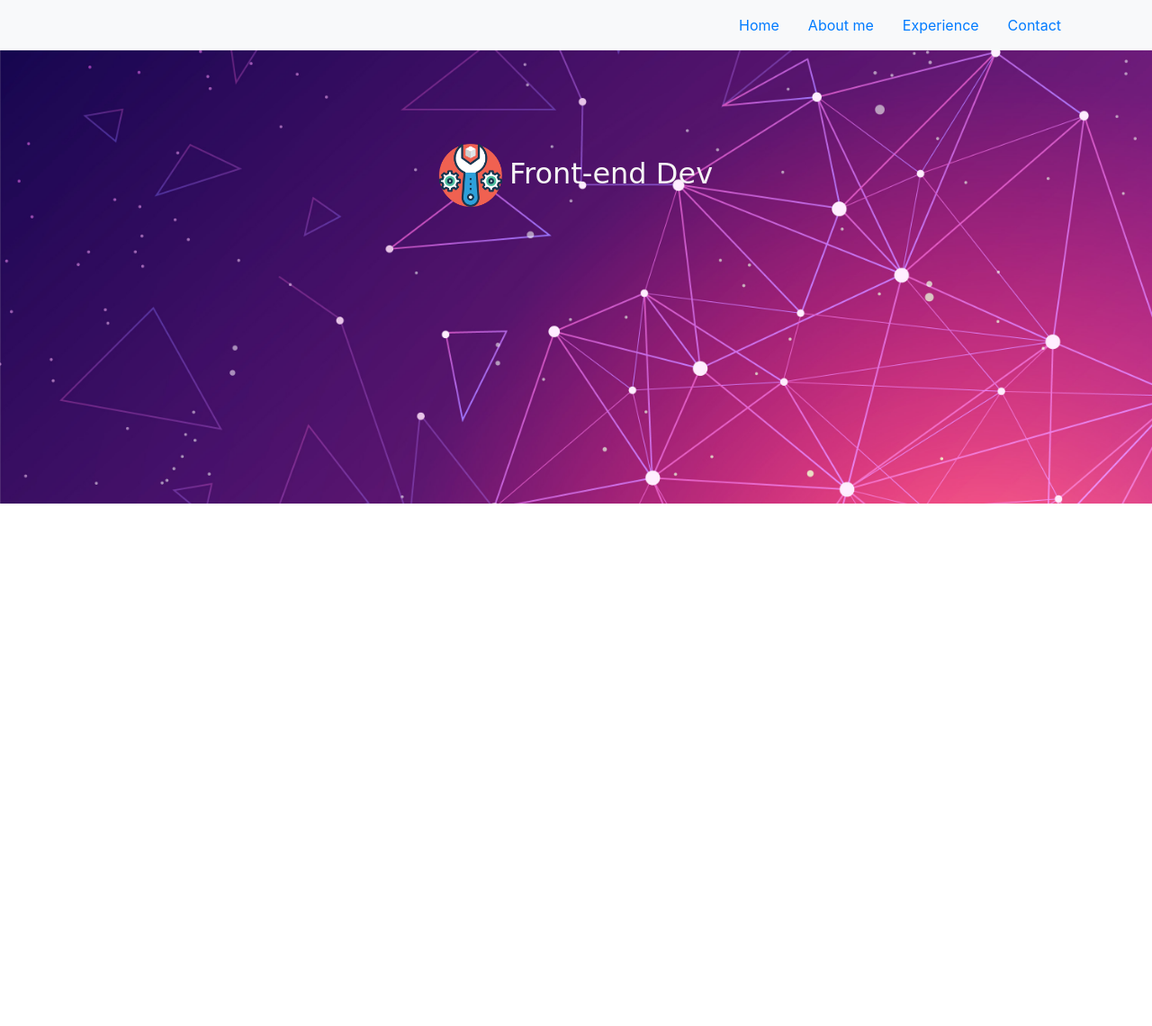
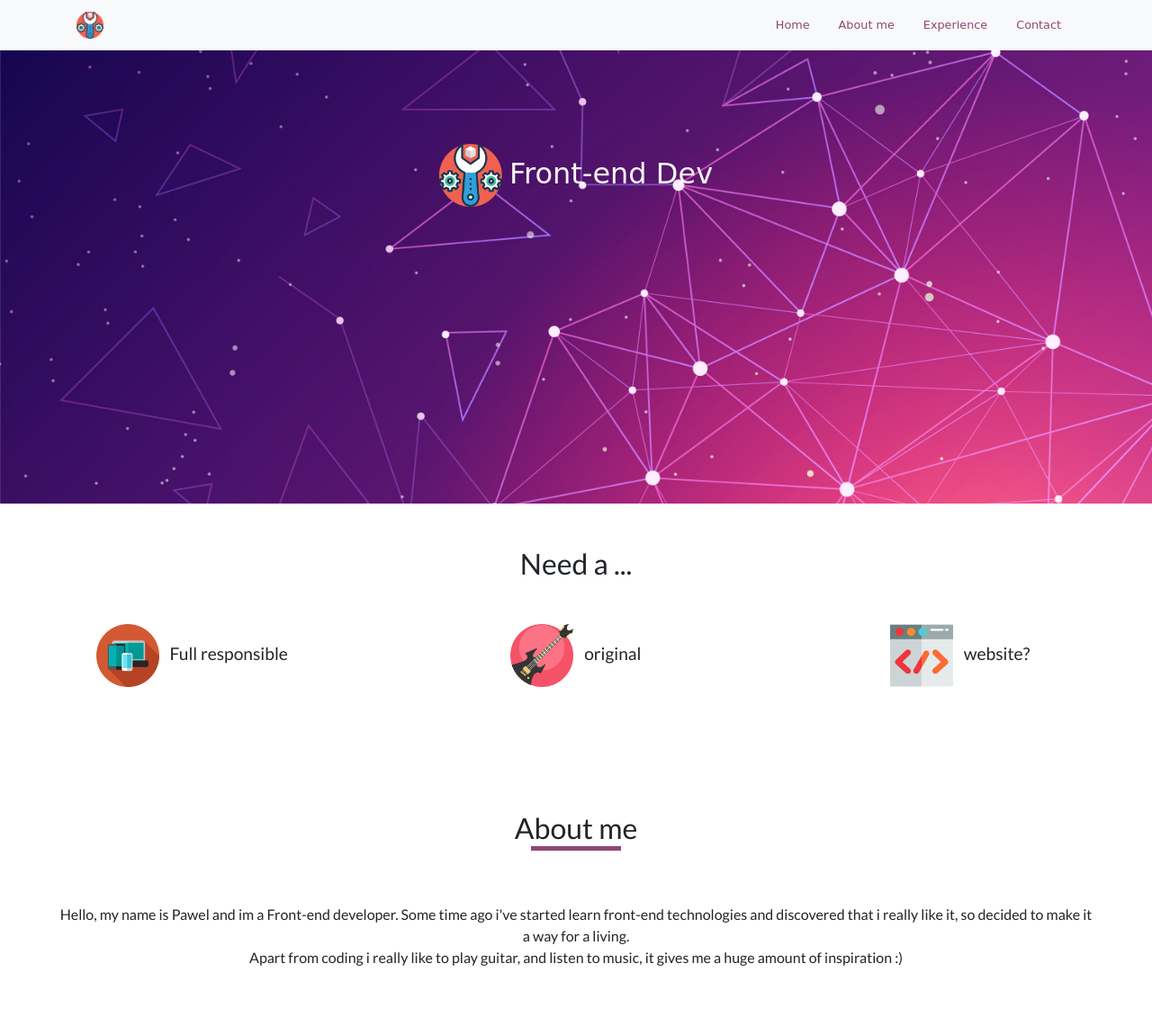
Before and after one commit to paulVer777/-Portfolio, a plain HTML site: page index.html in a window 1280 px wide. Shown: the whole page at 90% size. Before the commit the page ends 800 px from the top, so only its background shows below. Drawn offline with Linux system fonts and the light colour scheme; a web font is replaced by a local one.

Commit message:
about me in progress

```diff
--- a/css/styles.css
+++ b/css/styles.css
@@ -1,9 +1,7 @@
 
 body {
-
-
+    font-family: 'Lato', sans-serif;
 }
-
 .header__h1 {
     text-align: center;
     position: absolute;
@@ -17,9 +15,7 @@ body {
 
 .navbar--z-index {
     z-index: 1;
-
 }
-
 header
 {
     height: 70vh;
@@ -27,3 +23,39 @@ header
     background-position: center;
     background-size: cover;
 }
+
+.nav-link--style
+{
+   color:#8e4774;
+    font-family: 'Stalinist One', cursive;
+
+    font-size:0.8em;
+}
+
+.nav-link--style:hover
+{
+    background-color: #8e4774;
+    color: white;
+}
+
+.intro
+{
+    font-size: 1.2em;
+    height:20vh;
+}
+
+.h2--about-me:after
+{
+
+    content: "";
+    border-bottom: 5px solid #8e4774;
+    width: 100px;
+    display: block;
+    position: absolute;
+    left: 50%;
+    transform: translateX(-50%);
+    /*bottom: -10px;*/
+
+
+
+}
--- a/index.html
+++ b/index.html
@@ -8,6 +8,7 @@
     <link rel="stylesheet" href="css/bootstrap.css">
     <link rel="stylesheet" href="css/styles.css">
     <link href="https://fonts.googleapis.com/css?family=Stalinist+One" rel="stylesheet">
+    <link href="https://fonts.googleapis.com/css?family=Lato" rel="stylesheet">
 
     <title>Purple</title>
 </head>
@@ -23,14 +24,18 @@
                 <nav>
                     <div class="navbar navbar-expand-sm navbar-light bg-light  navbar--z-index">
                         <div class="container">
+                            <a class="navbar-brand" href="#">
+                                <img src="img/development.png" width="30" height="30" alt=""
+                                     class="d-inline-block align-top">
+                            </a>
                             <button class="navbar-toggler" data-toggle="collapse" data-target="#mainNav">
                                 <span class="navbar-toggler-icon"></span>
                             </button>
                             <div class="collapse navbar-collapse justify-content-sm-end" id="mainNav">
-                                <a class="nav-item nav-link" href="#">Home</a>
-                                <a class="nav-item nav-link" href="#">About me</a>
-                                <a class="nav-item nav-link" href="#">Experience</a>
-                                <a class="nav-item nav-link" href="#">Contact</a>
+                                <a class="nav-item nav-link nav-link--style" href="#">Home</a>
+                                <a class="nav-item nav-link nav-link--style" href="#">About me</a>
+                                <a class="nav-item nav-link nav-link--style" href="#">Experience</a>
+                                <a class="nav-item nav-link nav-link--style" href="#">Contact</a>
                             </div>
 
                         </div>
@@ -40,7 +45,8 @@
 
 
                 </nav>
-                <h1 class="header__h1"><span class="mr-2"><img src="img/development.png" width="70" height="70"></span>Front-end Dev</h1>
+                <h1 class="header__h1"><span class="mr-2"><img src="img/development.png" width="70" height="70"></span>Front-end
+                    Dev</h1>
 
             </header>
 
@@ -49,6 +55,85 @@
     </div>
 </div>
 
+<div class="container-fluid">
+
+    <div class="row">
+
+        <div class="col-12">
+
+            <section>
+
+                <h2 class="text-center mt-5">Need a ...</h2>
+                <div class="row text-center mt-5 intro ">
+
+
+                    <div class="col-4 ">
+                        <img src="img/responsive.png" width="70" height="70" class="mr-2">
+                        Full responsible
+                    </div>
+
+                    <div class="col-4">
+
+                        <img src="img/electric-guitar.png" width="70" height="70" class="mr-2">
+                        original
+                    </div>
+
+                    <div class="col-4">
+
+                        <img src="img/html.png" width="70" height="70" class="mr-2">
+                        website?
+                    </div>
+                </div>
+
+                <!--<div class="row">-->
+
+                    <!--<div class="col-12 text-center">-->
+
+                     <!--<h2 class="mt-5">You have come to a right place<span class="ml-4"><img src="img/traffic-sign.png"></span> </h2>-->
+
+                    <!--</div>-->
+                <!--</div>-->
+
+            </section>
+        </div>
+    </div>
+</div>
+
+<div class="container-fluid">
+
+
+
+    <div class="row mt-5">
+
+
+
+
+
+
+        <div class="col-12">
+
+          <h2 class="text-center h2--about-me">About me</h2>
+
+            <p class="mt-3 p-5 text-center" >Hello, my name is Pawel and im a Front-end developer. Some time ago i've started learn front-end technologies and discovered that i really like it, so decided to make it a way for a living.<br>
+
+                Apart from coding i really like to play guitar, and listen to music, it gives me a huge amount of inspiration :)  </p>
+
+
+
+
+        </div>
+
+
+
+    </div>
+
+</div>
+
+
+
+
+
+
 
 <script src="js/jquery-3.3.1.min.js"></script>
 <script src="js/bootstrap.js"></script>
```
Also changed, not shown: img/electric-guitar.png (added), img/html.png (added), img/responsive.png (added), img/traffic-sign.png (added).
